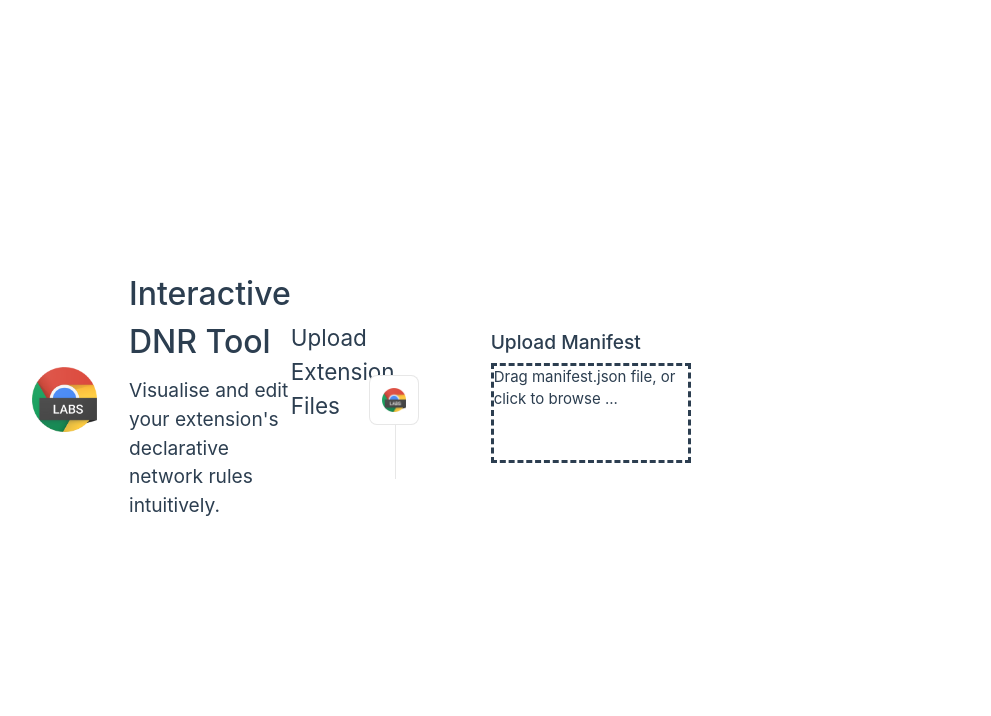
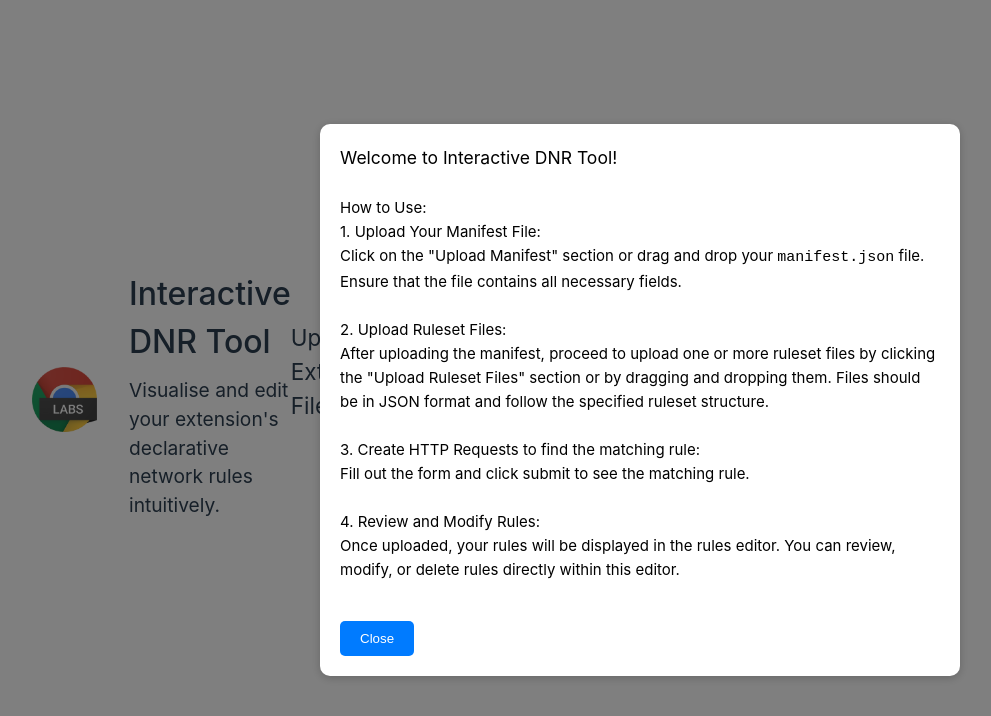
Before and after one commit to GoogleChromeLabs/interactive-dnr-tool, a Vue app: page / in a window 1280 px wide. Shown: the top 716 px of the page, without its empty margins (0-991 px from the left). Built offline with nearby package versions, Linux system fonts and the light colour scheme.

Commit message:
Info card with usage instructions for newcomers

```diff
--- /dev/null
+++ b/src/components/OverlayCard.vue
@@ -0,0 +1,77 @@
+<script setup>
+import { computed } from 'vue';
+import { useManifestStore } from '@/stores/manifestStore';
+const manifestStore = useManifestStore();
+let isFirstVisit = computed(() => manifestStore.isFirstVisit);
+function hideCard() {
+  manifestStore.setIsFirstVisit(false);
+}
+</script>
+
+<template>
+  <div>
+    <div v-if="isFirstVisit" class="overlay" @click="hideCard">
+      <div class="card" @click.stop>
+        <h3>Welcome to Interactive DNR Tool!</h3>
+        <p>
+          <br />
+          <strong>How to Use:</strong><br />
+          <strong>1. Upload Your Manifest File:</strong><br />
+          Click on the "Upload Manifest" section or drag and drop your
+          <code>manifest.json</code> file. Ensure that the file contains all
+          necessary fields.<br /><br />
+
+          <strong>2. Upload Ruleset Files:</strong><br />
+          After uploading the manifest, proceed to upload one or more ruleset
+          files by clicking the "Upload Ruleset Files" section or by dragging
+          and dropping them. Files should be in JSON format and follow the
+          specified ruleset structure.<br /><br />
+
+          <strong>3. Create HTTP Requests to find the matching rule:</strong
+          ><br />
+          Fill out the form and click submit to see the matching rule.<br /><br />
+
+          <strong>4. Review and Modify Rules:</strong><br />
+          Once uploaded, your rules will be displayed in the rules editor. You
+          can review, modify, or delete rules directly within this editor.<br /><br />
+        </p>
+        <button @click="hideCard">Close</button>
+      </div>
+    </div>
+  </div>
+</template>
+
+<style scoped>
+.overlay {
+  position: fixed;
+  top: 0;
+  left: 0;
+  width: 100%;
+  height: 100%;
+  background: rgba(0, 0, 0, 0.5);
+  display: flex;
+  align-items: center;
+  justify-content: center;
+  z-index: 1000;
+}
+.card {
+  background: white;
+  color: black;
+  padding: 20px;
+  border-radius: 10px;
+  box-shadow: 0 2px 10px rgba(0, 0, 0, 0.2);
+  z-index: 1001;
+  max-width: 50%;
+  text-align: left;
+}
+
+button {
+  margin-top: 15px;
+  padding: 10px 20px;
+  background: #007bff;
+  color: #fff;
+  border: none;
+  border-radius: 5px;
+  cursor: pointer;
+}
+</style>
--- a/src/stores/manifestStore.js
+++ b/src/stores/manifestStore.js
@@ -11,7 +11,8 @@
       isEnabled: true | false
     }
     */
-    rulesetFilePaths: []
+    rulesetFilePaths: [],
+    isFirstVisit: true
   }),
   getters: {
     getRulesetFilePaths(state) {
@@ -19,6 +20,9 @@
     }
   },
   actions: {
+    setIsFirstVisit(value) {
+      this.isFirstVisit = value;
+    },
     clearRulesetFilePaths() {
       this.rulesetFilePaths = [];
     },
@@ -193,6 +197,6 @@
   },
   persist: {
     storage: sessionStorage,
-    paths: ['rulesetFilePaths']
+    paths: ['rulesetFilePaths', 'isFirstVisit']
   }
 });
--- a/src/views/HomeView.vue
+++ b/src/views/HomeView.vue
@@ -4,8 +4,12 @@
 import { useRulesStore } from '@/stores/rulesStore';
 import LandingDescription from '../components/LandingDescription.vue';
 import ExtensionUploadArea from '../components/ExtensionUploadArea.vue';
+import OverlayCard from '@/components/OverlayCard.vue';
+import { useManifestStore } from '@/stores/manifestStore';
 const rulesStore = useRulesStore();
+const manifestStore = useManifestStore();
 let filesUploaded = computed(() => rulesStore.parsedRulesList.length > 0);
+let isFirstVisit = computed(() => manifestStore.isFirstVisit);
 
 const router = useRouter();
 
@@ -18,6 +22,7 @@
 
 <template>
   <main>
+    <OverlayCard v-show="isFirstVisit" />
     <header>
       <div class="left-section">
         <img
```
